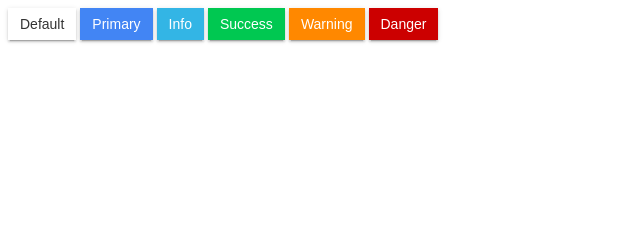
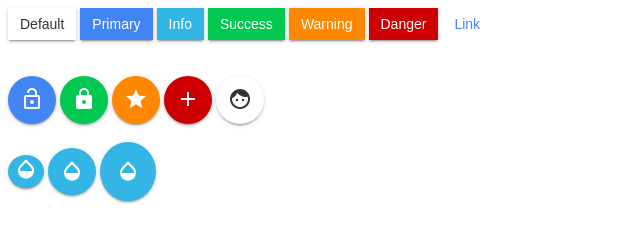
Before and after one commit to ifaouibadi/bootstrap-material-design, a website: page demo/buttons.html in a window 1280 px wide. Shown: the whole page, without its empty margins (0-640 px from the left). Drawn offline with nearby package versions, Linux system fonts and the light colour scheme.

Commit message:
updated: button link, fab

```diff
--- a/demo/buttons.html
+++ b/demo/buttons.html
@@ -17,6 +17,39 @@
     <button class="btn btn-success"> Success</button>
     <button class="btn btn-warning"> Warning</button>
     <button class="btn btn-danger"> Danger</button>
+    <button class="btn btn-link"> Link</button>
+
+    <br>
+    <br>
+    <br>
+
+    <button class="btn btn-fab btn-primary" type="button">
+        <i class="material-icons">lock_open</i>
+    </button>
+    <button class="btn btn-fab btn-success" type="button">
+        <i class="material-icons">https</i>
+    </button>
+    <button class="btn btn-fab btn-warning" type="button">
+        <i class="material-icons">grade</i>
+    </button>
+    <button class="btn btn-fab btn-danger" type="button">
+        <i class="material-icons">add</i>
+    </button>
+
+    <button class="btn btn-fab btn-default" type="button">
+        <i class="material-icons">face</i>
+    </button>
+    <br>
+    <br>
+    <button class="btn btn-sm btn-fab btn-info" type="button">
+        <i class="material-icons">opacity</i>
+    </button>
+    <button class="btn btn-fab btn-info" type="button">
+        <i class="material-icons">opacity</i>
+    </button>
+    <button class="btn btn-lg btn-fab btn-info" type="button">
+        <i class="material-icons">opacity</i>
+    </button>
 
     <script type="text/javascript" src="../bower_components/jquery/dist/jquery.min.js"></script>
     <script type="text/javascript" src="../dist/js/bootstrap-material-design-jquery.js"></script>
--- a/src/less/variables.less
+++ b/src/less/variables.less
@@ -14,6 +14,22 @@
 @brand-info:            #33b5e5;
 @brand-warning:         #F80;
 @brand-danger:          #C00;
+
+/**
+ *  Scaffolding
+ *  Settings for some of the most global styles.
+ */
+//** Background color for `<body>`.
+@body-bg:               #fff;
+//** Global text color on `<body>`.
+@text-color:            @gray-dark;
+
+//** Global textual link color.
+@link-color:            @brand-primary;
+//** Link hover color set via `darken()` function.
+@link-hover-color:      darken(@link-color, 15%);
+//** Link hover decoration.
+@link-hover-decoration: underline;
 
 
 /**
```
Also changed, not shown: dist/css/app.css, src/less/helpers/buttons.less (line endings or trailing spaces), 1 other file.
